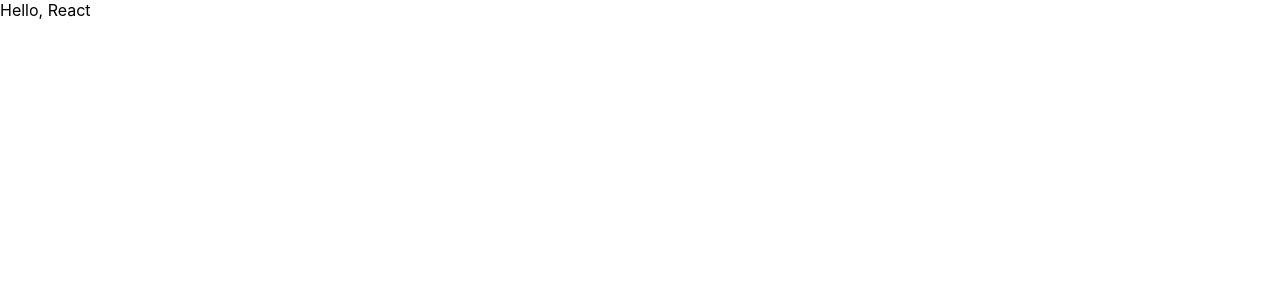
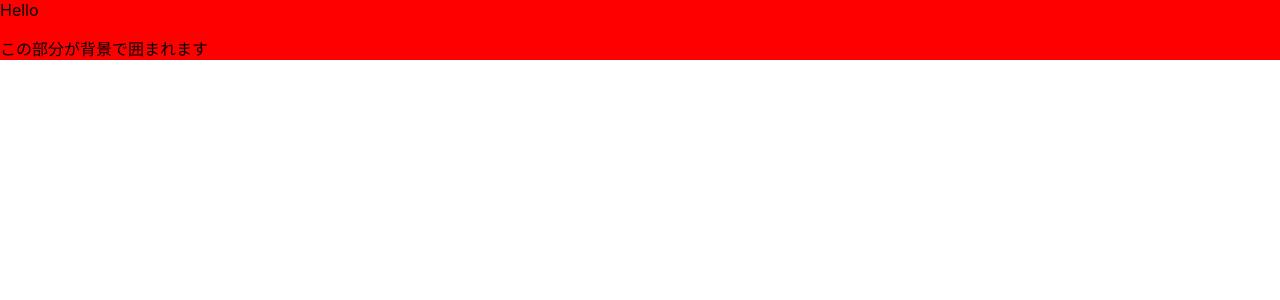
Before and after one commit to ikoba/react-sample, a React (Create React App) app: page / in a window 1280 px wide. Shown: the top 300 px of the page. Built offline with nearby package versions, Linux system fonts and the light colour scheme.

Commit message:
add ContainerSample component

```diff
--- /dev/null
+++ b/src/components/ContainerSample.tsx
@@ -0,0 +1,27 @@
+import React from 'react'
+
+type ContainerProps = {
+	title: string
+	children: React.ReactNode
+}
+
+const Container = (props: ContainerProps): JSX.Element => {
+	const { title, children } = props
+
+	return (
+		<div style={{ background: 'red'}}>
+			<span>{title}</span>
+			<div>{children}</div>
+		</div>
+	)
+}
+
+const Parent = (): JSX.Element => {
+	return (
+		<Container title="Hello">
+			<p>この部分が背景で囲まれます</p>
+		</Container>
+	)
+}
+
+export default Parent
--- a/src/index.tsx
+++ b/src/index.tsx
@@ -2,7 +2,8 @@
 import ReactDOM from 'react-dom/client';
 import './index.css';
 // import App from './App';
-import Hello from './components/Hello';
+// import Hello from './components/Hello';
+import ContainerSample from './components/ContainerSample';
 import reportWebVitals from './reportWebVitals';
 
 const root = ReactDOM.createRoot(
@@ -10,7 +11,7 @@
 );
 root.render(
   <React.StrictMode>
-    <Hello />
+    <ContainerSample />
   </React.StrictMode>
 );
 
```
